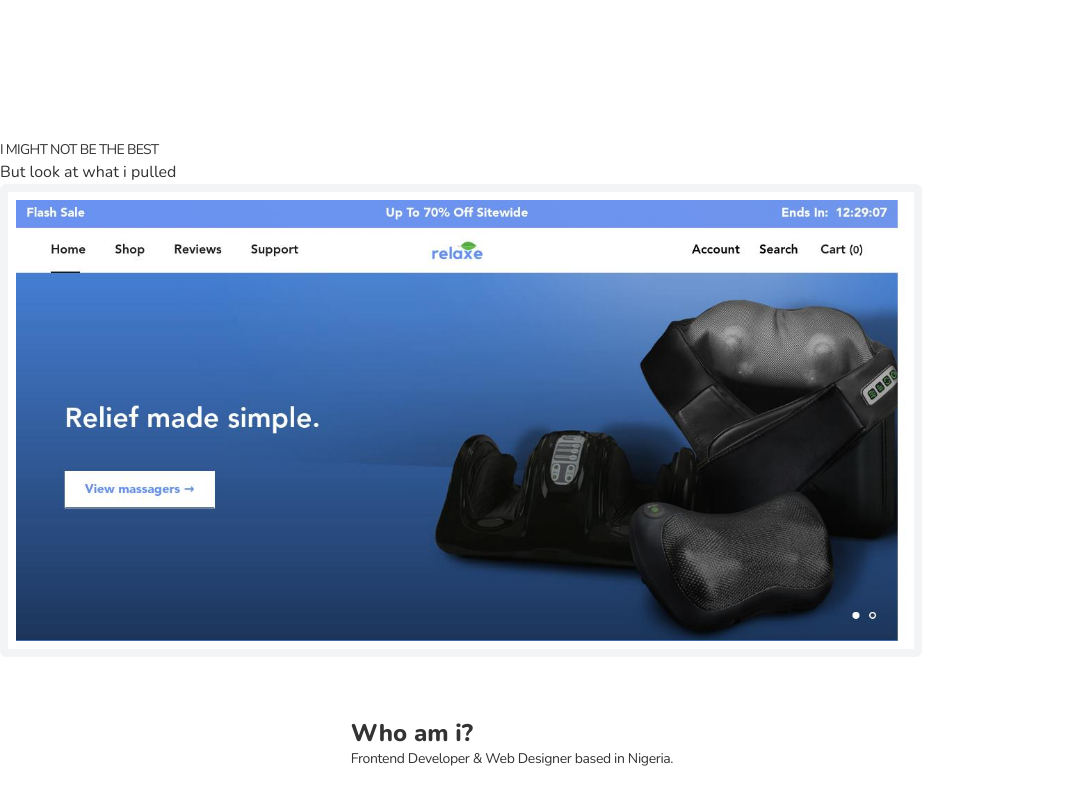
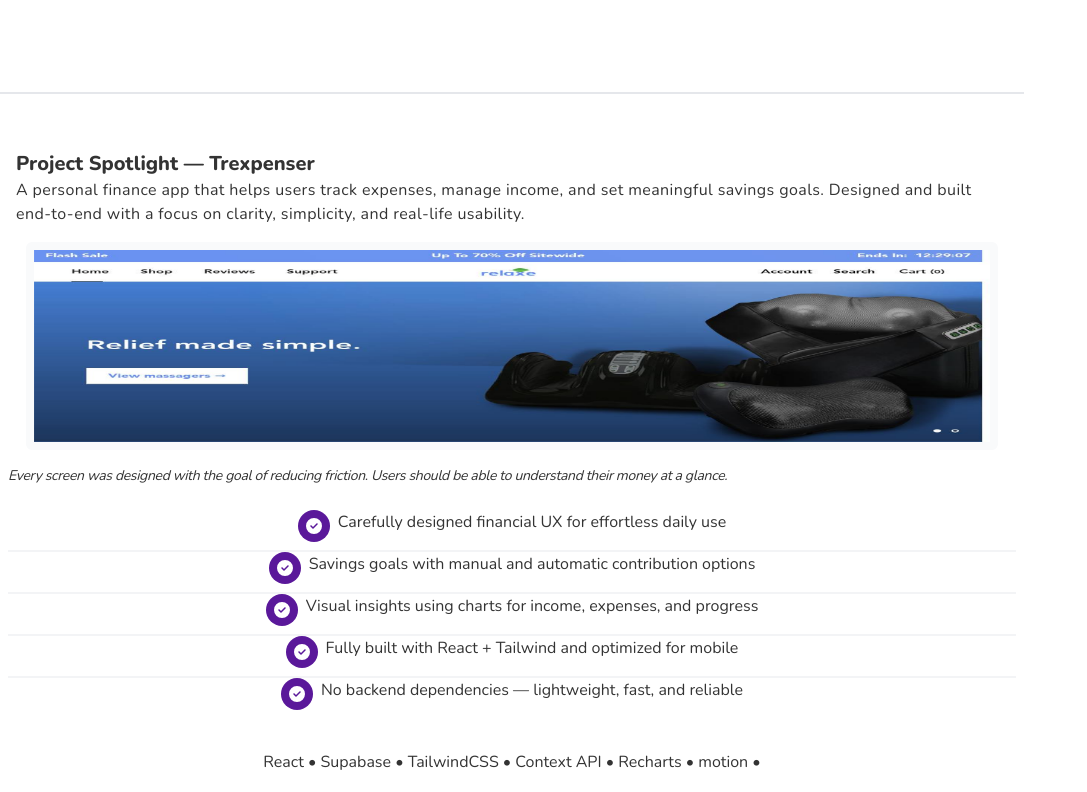
Before and after one commit to Abosi-Godwin/Abosi, a Next.js app: page / in a window 1280 px wide. Shown: the part 740-1532 px from the top of the page, without its empty margins (0-1087 px from the left). Built offline with nearby package versions, Linux system fonts and the light colour scheme.

Commit message:
new update

```diff
--- /dev/null
+++ b/app/components/CheckMark.tsx
@@ -0,0 +1,23 @@
+
+
+const CheckMark = () => {
+  return (
+    <svg
+      xmlns="http://www.w3.org/2000/svg"
+      width="24"
+      height="24"
+      viewBox="0 0 24 24"
+      fill="none"
+      stroke="currentColor"
+      stroke-width="2"
+      stroke-linecap="round"
+      stroke-linejoin="round"
+      class="lucide lucide-circle-check-big-icon lucide-circle-check-big"
+    >
+      <path d="M21.801 10A10 10 0 1 1 17 3.335" />
+      <path d="m9 11 3 3L22 4" />
+    </svg>
+  );
+};
+
+export default CheckMark;
--- a/app/components/Hero.tsx
+++ b/app/components/Hero.tsx
@@ -35,18 +35,14 @@ const Hero = () => {
           Hi &#x270B;, i am <strong>Abosi Godwin.</strong>
         </p>
         <h1 className="text-2xl py-5 font-bold">
-          A <span className="text-accent font-extrabold">Full Stack, </span>
-          <span className="text-accent font-extrabold">Shopify, </span> and
-          <span className="text-accent font-extrabold"> WordPress </span>
+          A <span className="text-secondary font-extrabold">Full Stack, </span>
+          <span className="text-secondary font-extrabold">Shopify, </span> and
+          <span className="text-secondary font-extrabold"> WordPress </span>
           developer.
         </h1>
-        <p>
-          I build unique modern, responsive websites that help brands stand out
-          online.
-        </p>
+        <p>I build unique modern, responsive websites that help brands stand out online.</p>
         <p className="">
-          I build unique modern, responsive websites that help brands stand out
-          online.
+          I build unique modern, responsive websites that help brands stand out online.
         </p>
         <div className="flex gap-4 py-8">
           <button
--- a/app/components/Intro.tsx
+++ b/app/components/Intro.tsx
@@ -1,27 +1,102 @@
-import Image from "next/image";
+"use client";
+
+import { Swiper, SwiperSlide } from "swiper/react";
+import { Autoplay, Pagination, A11y } from "swiper/modules";
+
+import { FaCircleCheck } from "react-icons/fa6";
+import IntroImage from "./IntroImg";
+//import CheckMark from "./CheckMark";
+
 import myImage from "../../public/relaxe.jpg";
 
+const introInfo = [
+  {
+    image: myImage,
+    title: "Landing page",
+  },
+  {
+    image: myImage,
+    title: "Sign up page",
+  },
+  {
+    image: myImage,
+    title: "login page",
+  },
+  {
+    image: myImage,
+    title: "Dashboard page",
+  },
+];
+
+const projectHighlight = [
+  " Carefully designed financial UX for effortless daily use",
+  "Savings goals with manual and automatic contribution options",
+  "Visual insights using charts for income, expenses, and progress",
+  "Fully built with React + Tailwind and optimized for mobile",
+  "No backend dependencies — lightweight, fast, and reliable",
+];
 const Intro = () => {
   return (
-    <div className="py-10 text-black/80 flex flex-col items-center
-    justify-between">
-      <div className="py-10">
-        <p className="text-sm tracking-tighter uppercase">I might not be the best</p>
-        <p>But look at what i pulled</p>
-        <div className="w-[90%] p-2 border-8 border-gray-100 rounded-md">
-          <Image
-            src={myImage}
-            alt="Abosi Godwin project"
-            className="fill"
-          />
+    <div className="py-8 text-black/80 flex flex-col items-center justify-between">
+      <div className="py-10 w-full border-y-2 border-gray-200">
+        <div className="p-4">
+          <h1 className="text-xl font-extrabold">Project Spotlight — Trexpenser</h1>
+          <p className="tracking-wide">
+            A personal finance app that helps users track expenses, manage income, and set
+            meaningful savings goals. Designed and built end-to-end with a focus on clarity,
+            simplicity, and real-life usability.
+          </p>
+        </div>
+        <Swiper
+          spaceBetween={10}
+          slidesPerView={1}
+          className="w-[95%] h-52 overflow-hidden p-2 border-8
+          border-gray-50 rounded-md"
+          modules={[Pagination, A11y, Autoplay]}
+          slidesPerView={1}
+          pagination={{ clickable: true }}
+          autoplay={true}
+        >
+          {introInfo.map((data, index) => (
+            <SwiperSlide
+              key={index}
+              className="w-[95%]"
+            >
+              <IntroImage data={data} />
+            </SwiperSlide>
+          ))}
+        </Swiper>
+        <div className="px-2 py-4">
+          <p className="text-sm italic tracking-tight">
+            Every screen was designed with the goal of reducing friction. Users should be able to
+            understand their money at a glance.
+          </p>
+
+          <ul className="divide-y-2 divide-gray-100 gap-2 flex flex-col py-6">
+            {projectHighlight.map((data, index) => (
+              <li
+                key={index}
+                className="flex gap-2 justify-center items-centfer"
+              >
+                <span className="inline-block p-2 size-8 rounded-full text-white bg-secondary flex items-center justify-center">
+                  <FaCircleCheck />
+                </span>
+                {data}
+              </li>
+            ))}
+          </ul>
+
+          <p className="flex items-center justify-center w-full text-center py-4">
+            React • Supabase • TailwindCSS • Context API • Recharts • motion •
+          </p>
         </div>
       </div>
-      <div className="py-5">
+
+      <div className="py-5 px-2.5">
         <h1 className="font-extrabold text-2xl ">Who am i?</h1>
-        <h6 className="text-sm tracking-tight font-light">
+        <h6 className="text-sm tracking-tight font-light pb-5">
           Frontend Developer & Web Designer based in Nigeria.
         </h6>
-      </div>
         <p>
           I’m a passionate <strong> Frontend Developer </strong>
           and <strong> Web Designer </strong> who specializes in crafting fast, responsive, and
@@ -38,9 +113,10 @@ const Intro = () => {
         </p>
         <br />
         <p>
-        My approach focuses on clarity, performance, and modern aesthetics — ensuring every project
-        I build not only looks great but also performs effortlessly across devices.
+          My approach focuses on clarity, performance, and modern aesthetics — ensuring every
+          project I build not only looks great but also performs effortlessly across devices.
         </p>
+      </div>
     </div>
   );
 };
--- /dev/null
+++ b/app/components/IntroImg.tsx
@@ -0,0 +1,13 @@
+import Image from "next/image";
+
+const IntroImage = ({ data }) => {
+  return (
+    <Image
+      src={data.image}
+      alt={data.title}
+      layout="fill"
+      className=""
+    />
+  );
+};
+export default IntroImage;
--- a/app/layout.tsx
+++ b/app/layout.tsx
@@ -7,6 +7,7 @@ const nunito = Nunito({
   weight: ["300", "400", "600", "700", "800"],
   variable: "--font-nunito",
 });
+import "swiper/css";
 
 export const metadata: Metadata = {
   title: "Abosi Godwin | Frontend, Shopify & WordPress Developer",
--- a/package.json
+++ b/package.json
@@ -12,7 +12,9 @@
     "framer-motion": "^12.23.24",
     "next": "^13.5.6",
     "react": "^18.2.0",
-    "react-dom": "^18.2.0"
+    "react-dom": "^18.2.0",
+    "react-icons": "^5.5.0",
+    "swiper": "^12.0.3"
   },
   "devDependencies": {
     "@eslint/eslintrc": "^3",
```
Also changed, not shown: 1 other file (tests, documents, lock files or other folders). Lines whose indentation alone changed are shown as unchanged.
